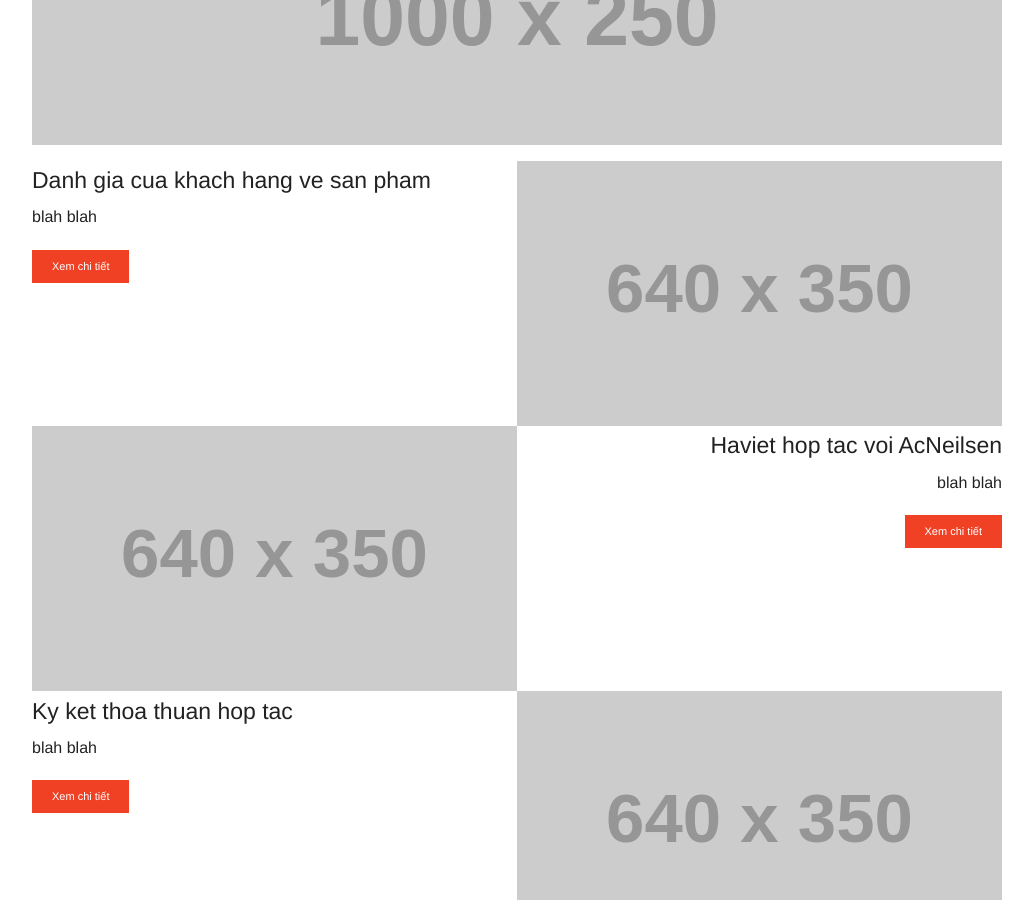
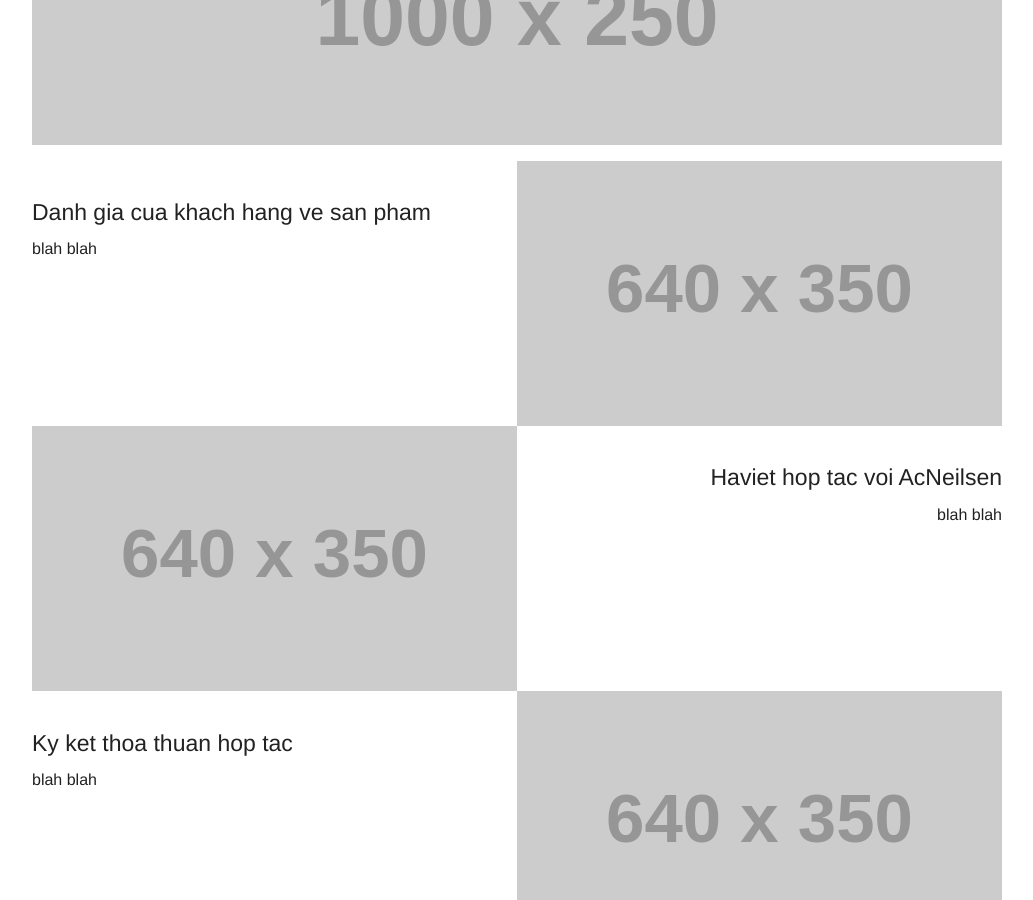
Before and after one commit to haviet/static-on-foundation, a Jekyll site: the page built from sdk-khachhang-doitac.html, in a window 1280 px wide and 900 px high, scrolled down 272 px. Shown: the whole window, without its empty margins (123-1156 px from the left). Built offline with Jekyll 4.4.1, drawn with Linux system fonts in a browser that asks for light colours.

Commit message:
Update khdt-content.html

```diff
--- a/_includes/khdt-content.html
+++ b/_includes/khdt-content.html
@@ -4,9 +4,9 @@
   </div>
 
   <div class="medium-6 medium-pull-6 columns">
+  <br><br>
     <h4>Danh gia cua khach hang ve san pham</h4> <!-- ====================================================== pull -->
     <p>blah blah</p>
-    <a href="#" class="button alert tiny">Xem chi tiết</a>
   </div>
 </div>
 
@@ -16,9 +16,9 @@
   </div>
 
   <div class="medium-6 columns text-right">
+  <br><br>
     <h4>Haviet hop tac voi AcNeilsen</h4>
     <p>blah blah</p>
-    <a href="#" class="button alert tiny">Xem chi tiết</a>
   </div>
 </div>
 
@@ -28,8 +28,8 @@
   </div>
 
   <div class="medium-6 medium-pull-6 columns">
+  <br><br>
     <h4>Ky ket thoa thuan hop tac</h4> <!-- =============================================================== pull -->
     <p>blah blah</p>
-    <a href="#" class="button alert tiny">Xem chi tiết</a>
   </div>
 </div>
```
